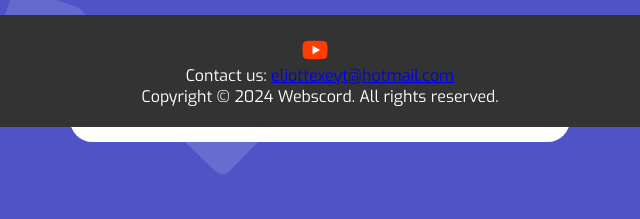
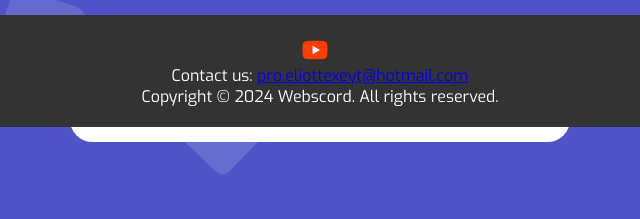
Before and after one commit to Webscord/Eliott, a plain HTML site: page index.html in a window 1280 px wide. Shown: the part 673-892 px from the top of the page, 320-960 px from the left. Drawn offline with Linux system fonts and the light colour scheme.

Commit message:
Update index.html

```diff
--- a/index.html
+++ b/index.html
@@ -342,7 +342,7 @@
       <a href="https://www.youtube.com/channel/UCyiRPGyTGR7H6ML0nX6R42w" style="background-image: url('images/youtube-logo.png');"></a>
       </div>
     <div class="contact-info">
-      <p>Contact us: <a href="mailto:eliottexeyt@hotmail.com">eliottexeyt@hotmail.com</a></p>
+      <p>Contact us: <a href="mailto:pro.eliottexeyt@hotmail.com">pro.eliottexeyt@hotmail.com</a></p>
       <p>Copyright © 2024 Webscord. All rights reserved.</p>
     </div>
   </div>
```
